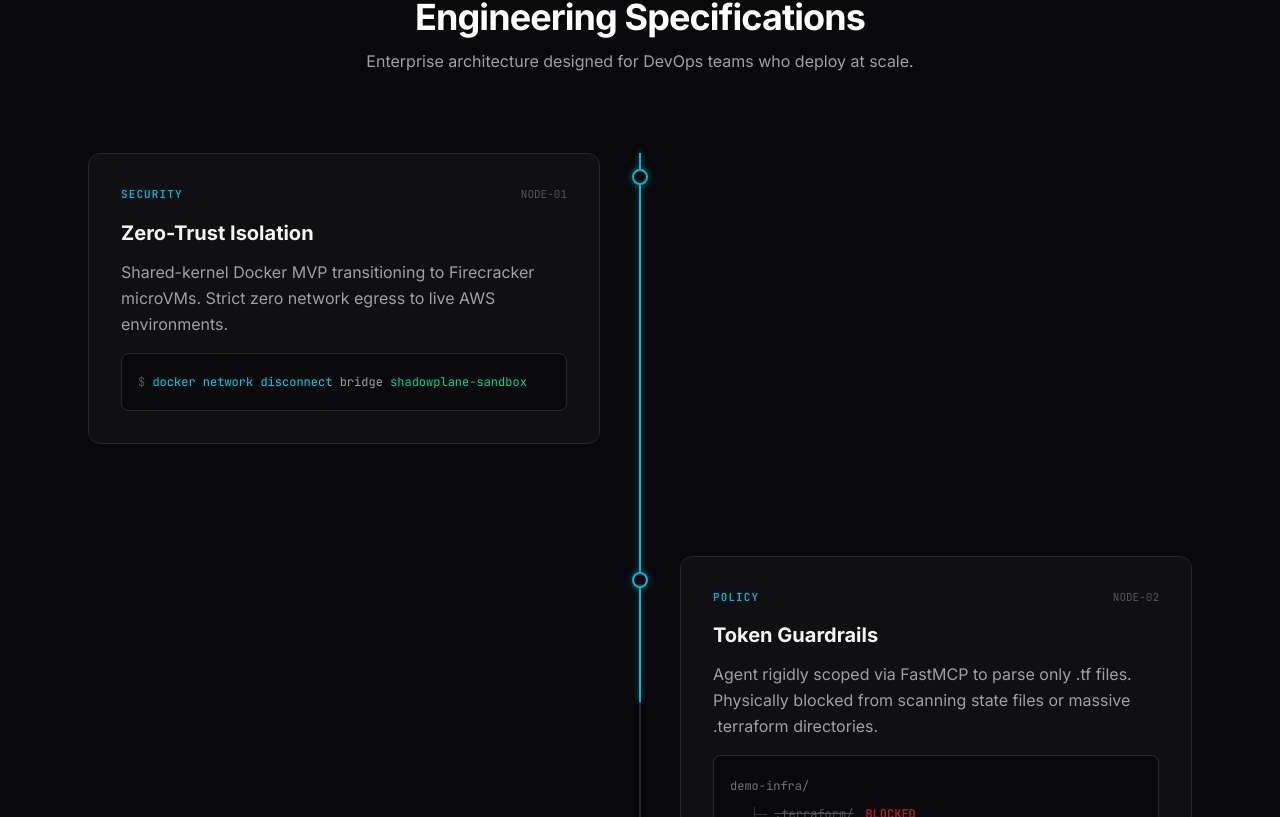
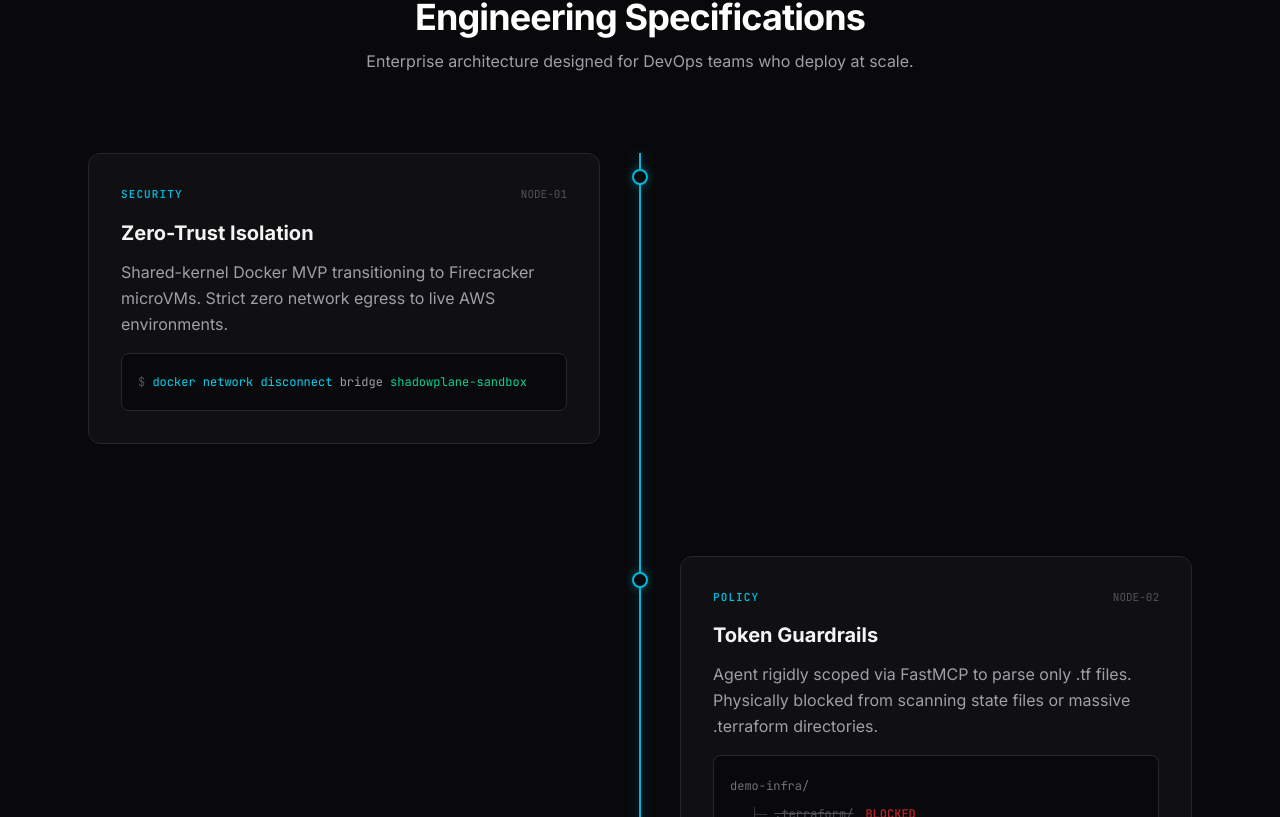
Before and after one commit to GOLDSTEALTH/ShadowPlane, a Next.js app in the folder landing-page/: page / in a window 1280 px wide. Shown: the part 1323-2140 px from the top of the page. Built offline with nearby package versions, Linux system fonts and the light colour scheme.

Commit message:
fix: switch scroll progress from scaleY to height for full spine coverage

```diff
--- a/landing-page/src/components/ScrollPipeline.tsx
+++ b/landing-page/src/components/ScrollPipeline.tsx
@@ -181,10 +181,10 @@ export default function ScrollPipeline() {
 
   const { scrollYProgress } = useScroll({
     target: containerRef,
-    offset: ["start 80%", "end 20%"],
+    offset: ["start 90%", "end 50%"],
   });
 
-  const scaleY = useTransform(scrollYProgress, [0, 1], [0, 1]);
+  const height = useTransform(scrollYProgress, [0, 1], ["0%", "100%"]);
 
   return (
     <div className="max-w-6xl mx-auto px-6">
@@ -215,11 +215,11 @@ export default function ScrollPipeline() {
         />
         {/* Glowing progress fill */}
         <motion.div
-          style={{ scaleY, transformOrigin: "top" }}
+          style={{ height }}
           className="
             absolute
             left-[14px] md:left-1/2 md:-translate-x-px
-            top-0 bottom-0 w-[2px]
+            top-0 w-[2px]
             bg-cyan-500 shadow-[0_0_12px_rgba(6,182,212,0.5)]
           "
         />
```
